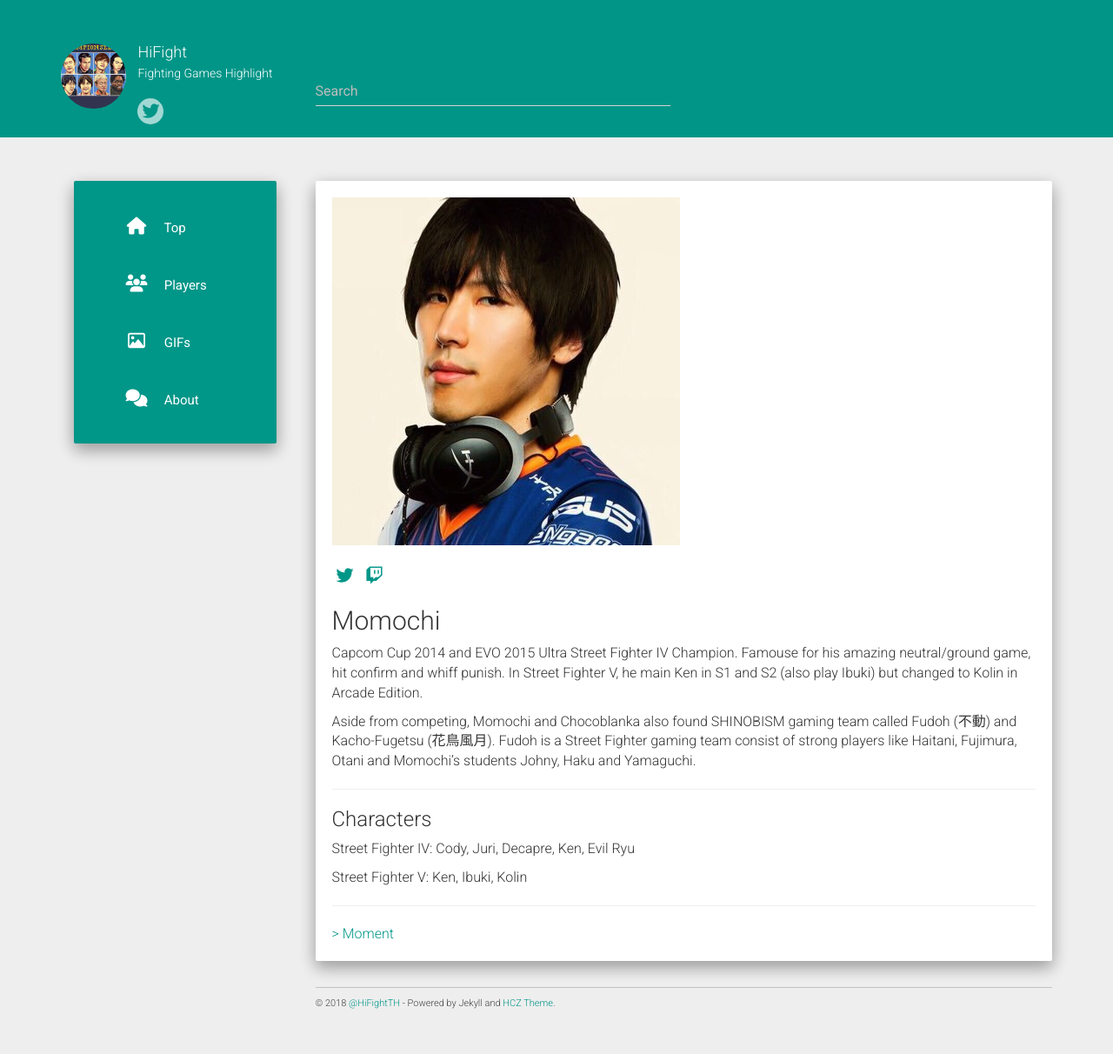
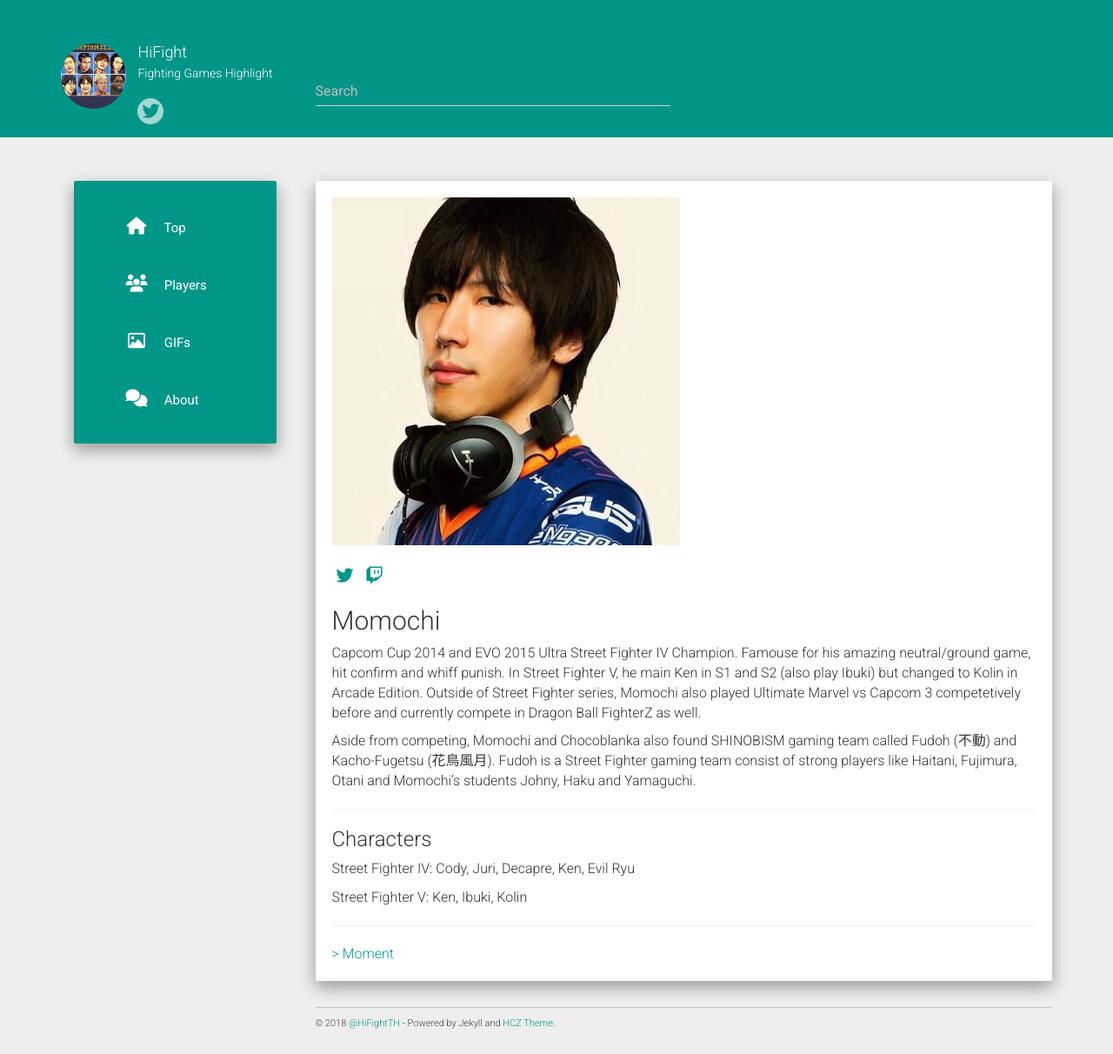
Before and after one commit to hifight/hifight.github.io, a Jekyll site: the page built from player/momochi.md, in a window 1280 px wide. Shown: the whole page at 87% size. Built offline with Jekyll 4.4.1, drawn with Linux system fonts in a browser that asks for light colours; nearby versions of some CDN libraries; comment, search, counter and statistics services are not loaded; before the commit the page ends 1189 px from its top, so only the background shows below that.

Commit message:
Update momochi.md

```diff
--- a/player/momochi.md
+++ b/player/momochi.md
@@ -9,7 +9,7 @@
 hifight: “Hit Confirm,Whiff Punish”
 ---
 
-Capcom Cup 2014 and EVO 2015 Ultra Street Fighter IV Champion. Famouse for his amazing neutral/ground game, hit confirm and whiff punish. In Street Fighter V, he main Ken in S1 and S2 (also play Ibuki) but changed to Kolin in Arcade Edition.
+Capcom Cup 2014 and EVO 2015 Ultra Street Fighter IV Champion. Famouse for his amazing neutral/ground game, hit confirm and whiff punish. In Street Fighter V, he main Ken in S1 and S2 (also play Ibuki) but changed to Kolin in Arcade Edition. Outside of Street Fighter series, Momochi also played Ultimate Marvel vs Capcom 3 competetively before and currently compete in Dragon Ball FighterZ as well.
 
 Aside from competing, Momochi and Chocoblanka also found SHINOBISM gaming team called Fudoh (不動) and Kacho-Fugetsu (花鳥風月). Fudoh is a Street Fighter gaming team consist of strong players like Haitani, Fujimura, Otani and Momochi’s students Johny, Haku and Yamaguchi.
 
```
